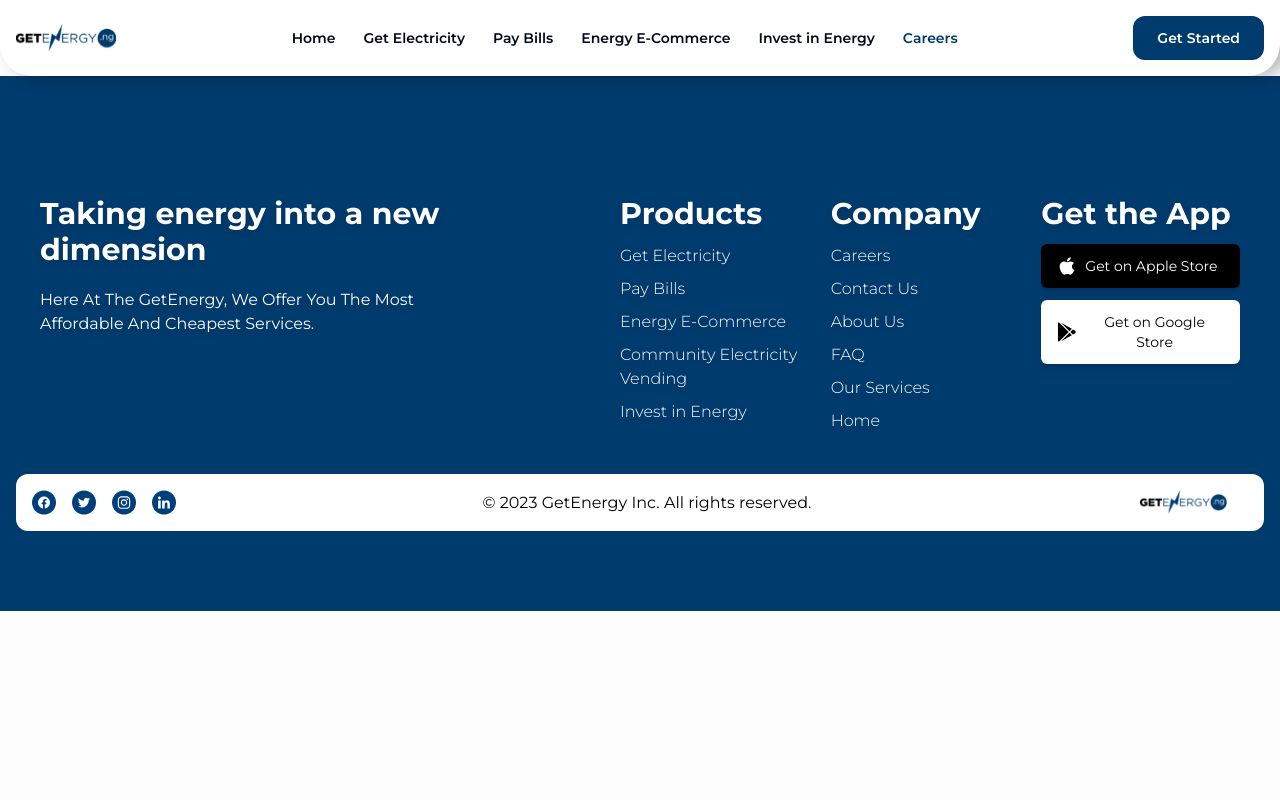
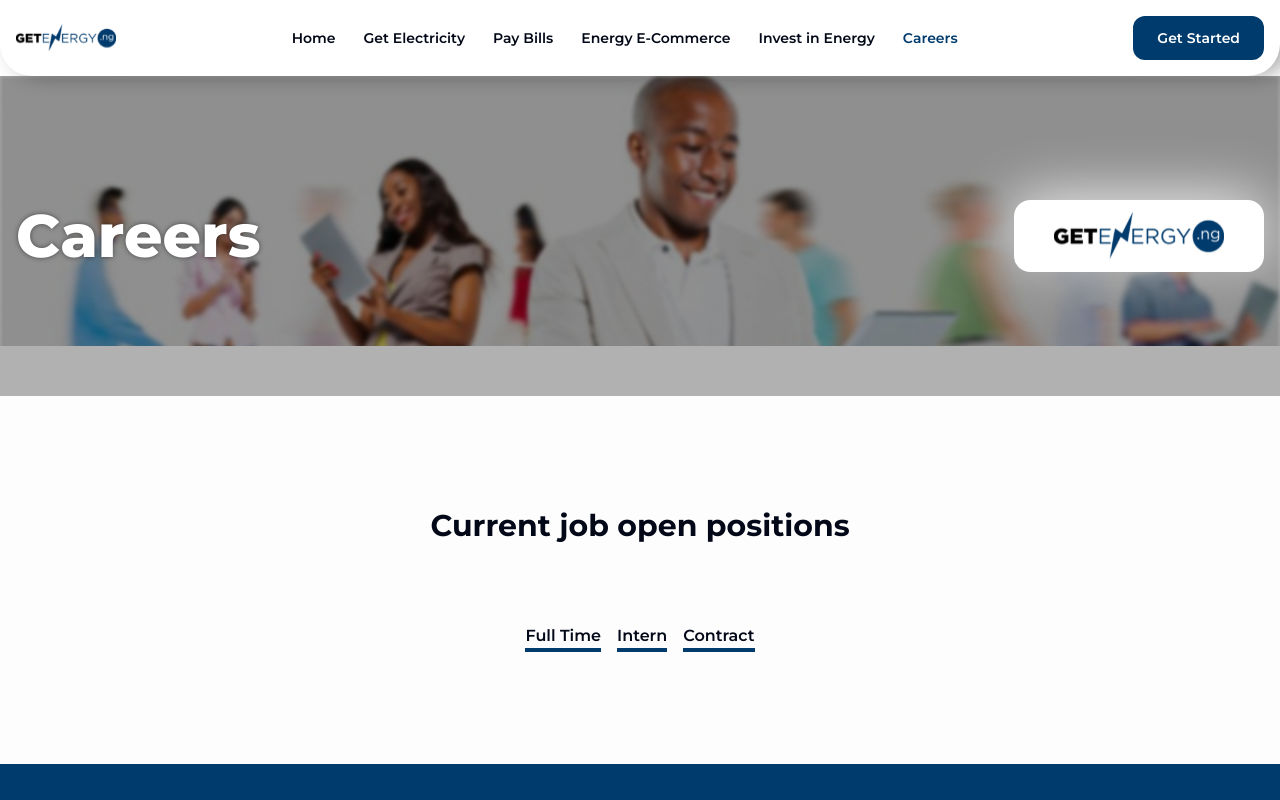
Before and after one commit to Getenergy-inc/get-energy-website, a Next.js app: page /careers in a window 1280 px wide. Shown: the top 800 px of the page. Built offline with nearby package versions, Linux system fonts and the light colour scheme; no server answers.

Commit message:
feat: working on carrers

```diff
--- a/app/careers/page.tsx
+++ b/app/careers/page.tsx
@@ -1,8 +1,28 @@
+"use client";
+
+import TitleHeader from "@/components/title-header";
+
 const Careers = () => {
   return (
     <>
-      <header></header>
-      <main></main>
+      <header>
+        <TitleHeader title="Careers" type="4" location="Careers" />
+      </header>
+      <main className="my-28">
+        <div className="space-y-28">
+          <div>
+            <h2 className="text-3xl font-bold text-center">Current job open positions</h2>
+
+            <div className="flex items-center gap-4 mt-20 justify-center">
+              {["Full Time", "Intern", "Contract"].map((data, id) => (
+                <div key={id} className="font-semibold border-b-4 border-primaryBlue">
+                  {data}
+                </div>
+              ))}
+            </div>
+          </div>
+        </div>
+      </main>
     </>
   );
 };
--- a/components/title-header.tsx
+++ b/components/title-header.tsx
@@ -17,6 +17,8 @@
         return "/images/bg/our-service.png";
       case "3":
         return "/images/bg/contact-us.png";
+      case "4":
+        return "/images/bg/career.png";
       default:
         return "";
     }
```
Also changed, not shown: public/images/bg/career.png (added).
